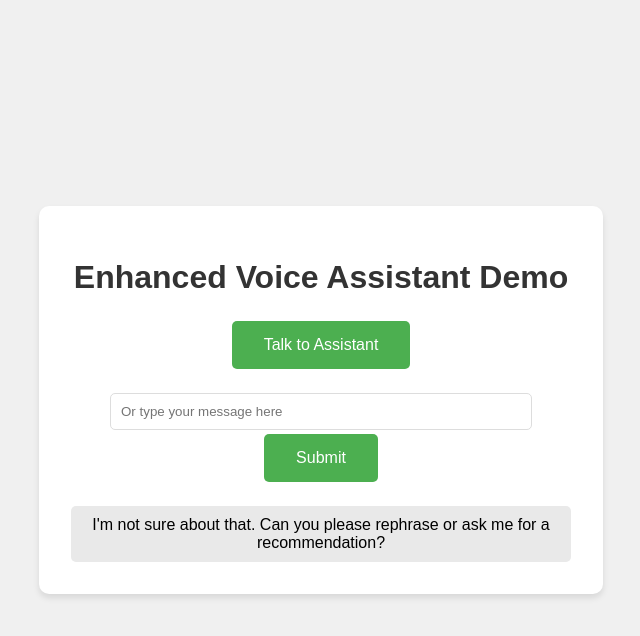
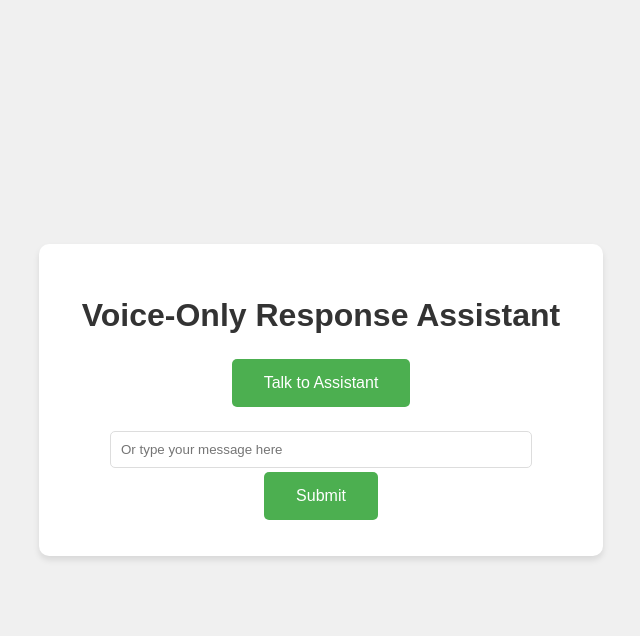
Before and after one commit to minnnnnng2024/voice-assistant, a plain HTML site: page index.html in a window 1280 px wide. Both pictures are taken after typing "Sample" into the empty fields and a click on the button "Submit". Shown: the whole page, without its empty margins (319-959 px from the left). Drawn offline with Linux system fonts and the light colour scheme.

Commit message:
Update index.html

```diff
--- a/index.html
+++ b/index.html
@@ -3,7 +3,7 @@
 <head>
     <meta charset="UTF-8">
     <meta name="viewport" content="width=device-width, initial-scale=1.0">
-    <title>Enhanced Voice Assistant Demo</title>
+    <title>Voice Assistant</title>
     <style>
         body {
             font-family: Arial, sans-serif;
@@ -43,12 +43,6 @@
         #speakBtn:hover, #submitBtn:hover {
             background-color: #45a049;
         }
-        #output {
-            margin-top: 20px;
-            padding: 10px;
-            background-color: #e9e9e9;
-            border-radius: 5px;
-        }
         #textInput {
             width: 80%;
             padding: 10px;
@@ -64,12 +58,11 @@
 </head>
 <body>
     <div class="container">
-        <h1>Enhanced Voice Assistant Demo</h1>
+        <h1>Voice-Only Response Assistant</h1>
         <button id="speakBtn">Talk to Assistant</button>
         <div id="error"></div>
         <input type="text" id="textInput" placeholder="Or type your message here">
         <button id="submitBtn">Submit</button>
-        <div id="output"></div>
     </div>
 
     <script>
@@ -80,7 +73,7 @@
         }
 
         const responses = {
-            "recommend": "Here is one option. VitaGarden Organic Cold-Pressed Juice is cold-pressed to preserve the maximum amount of nutrients, enzymes, and vitamins. It's also organic and non-GMO. The product is packaged in a 12-pack, with each bottle containing 10 fluid ounces. You get three bottles of each flavor: apple, citrus, cranberry, and carrot-kale. Its price is $15.50.",
+            "recommend": "Here's an option: VitaGarden Organic Cold-Pressed Juice. It's packed with nutrients and is non-GMO. You get a 12-pack with 10-ounce bottles in four flavors: apple, citrus, cranberry, and carrot-kale. The price is $15.50.",
             "hello": "Hello! How can I assist you today?",
             "bye": "Goodbye! Have a great day!",
         };
@@ -91,7 +84,6 @@
                 if (input.includes(keyword)) {
                     console.log("Matched response for keyword:", keyword);
                     speak(response);
-                    document.getElementById('output').innerText = response;
                     responded = true;
                     break;
                 }
@@ -99,13 +91,10 @@
 
             if (!responded) {
                 console.log("No match found for input:", input);
-                const defaultResponse = "I'm not sure about that. Can you please rephrase or ask me for a recommendation?";
-                speak(defaultResponse);
-                document.getElementById('output').innerText = defaultResponse;
+                speak("I'm not sure about that. Can you please rephrase or ask me for a recommendation?");
             }
         }
 
-        // Check for SpeechRecognition support
         if ('SpeechRecognition' in window || 'webkitSpeechRecognition' in window) {
             const SpeechRecognition = window.SpeechRecognition || window.webkitSpeechRecognition;
             const recognition = new SpeechRecognition();
@@ -114,8 +103,7 @@
 
             recognition.onresult = function(event) {
                 const userInput = event.results[0][0].transcript.toLowerCase();
-                console.log("User input:", userInput);
-                document.getElementById("output").innerText = `You said: ${userInput}`;
+                console.log("User input (voice):", userInput);
                 processInput(userInput);
             };
 
@@ -134,12 +122,10 @@
             document.getElementById('error').innerText = 'Speech recognition is not supported in this browser. Please use the text input.';
         }
 
-        // Text input handling
         document.getElementById("submitBtn").addEventListener("click", function() {
             const userInput = document.getElementById("textInput").value.toLowerCase();
             if (userInput) {
                 console.log("User input (text):", userInput);
-                document.getElementById("output").innerText = `You said: ${userInput}`;
                 processInput(userInput);
                 document.getElementById("textInput").value = '';
             }
```
